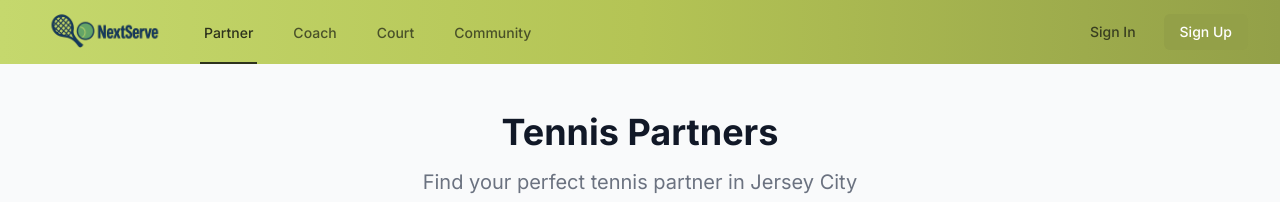
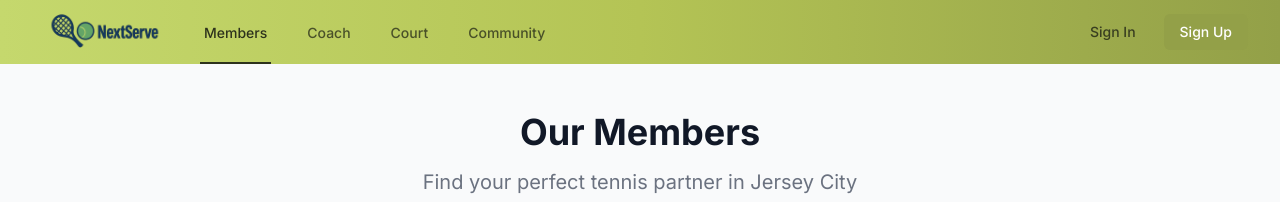
Before and after one commit to Arjun92810/nextserve, a Next.js app: page /partners in a window 1280 px wide. Shown: the top 202 px of the page. Built offline with nearby package versions, Linux system fonts and the light colour scheme; no server answers; the database is empty.

Commit message:
Fix: Changing Navbar

```diff
--- a/src/app/partners/page.tsx
+++ b/src/app/partners/page.tsx
@@ -82,7 +82,7 @@ export default function PartnersPage() {
       <div className="max-w-7xl mx-auto">
         <div className="text-center mb-12">
           <h1 className="text-3xl font-bold text-gray-900 sm:text-4xl">
-            Tennis Partners
+            Our Members
           </h1>
           <p className="mt-3 text-xl text-gray-500 sm:mt-4">
             Find your perfect tennis partner in Jersey City
--- a/src/components/Navbar.tsx
+++ b/src/components/Navbar.tsx
@@ -60,7 +60,7 @@ function NavbarContent() {
                     : 'border-transparent text-[#2d321c]/80 hover:border-[#2d321c]/60 hover:text-[#2d321c]'
                 } inline-flex items-center px-1 pt-1 border-b-2 text-sm font-medium transition duration-300`}
               >
-                Partner
+                Members
               </Link>
               <Link
                 href="/coach"
```
